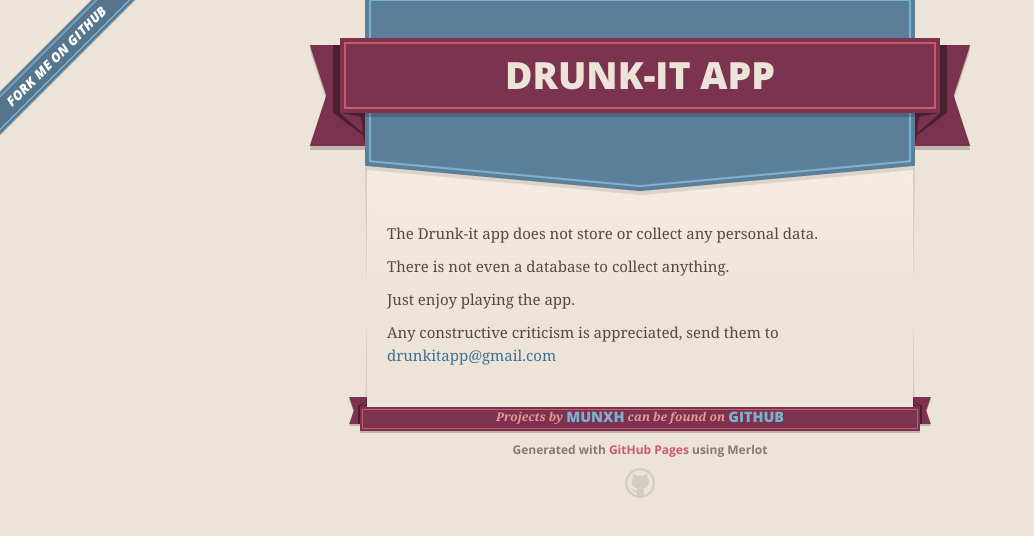
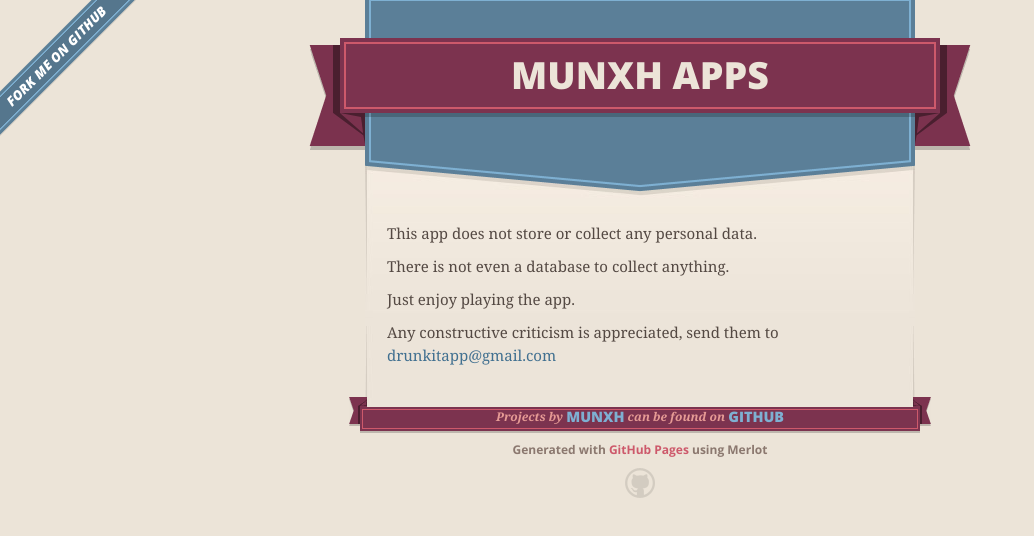
Before and after one commit to Munxh/munxh.github.io, a plain HTML site: page index.html in a window 1280 px wide. Shown: the whole page, without its empty margins (0-1034 px from the left). Drawn offline with nearby package versions, Linux system fonts and the light colour scheme.

Commit message:
Update index.html

```diff
--- a/index.html
+++ b/index.html
@@ -27,7 +27,7 @@
       <header>
         <span class="ribbon-outer">
           <span class="ribbon-inner">
-            <h1>Drunk-it App</h1>
+            <h1>Munxh Apps</h1>
             <h2></h2>
           </span>
           <span class="left-tail"></span>
@@ -45,10 +45,10 @@
 
 
       <section id="main_content">
-        <p>The Drunk-it app does not store or collect any personal data.</p>
+        <p>This app does not store or collect any personal data.</p>
 <p>There is not even a database to collect anything.</p>
 <p>Just enjoy playing the app.</p>
-<p>Any constructive criticism is appreciated, send them to <a href="mailto:drunkitapp@gmail.com">drunkitapp@gmail.com</a></p>
+<p>Any constructive criticism is appreciated, send them to <a href="mailto:munxhappsp@gmail.com">drunkitapp@gmail.com</a></p>
       </section>
 
       <footer>
```
